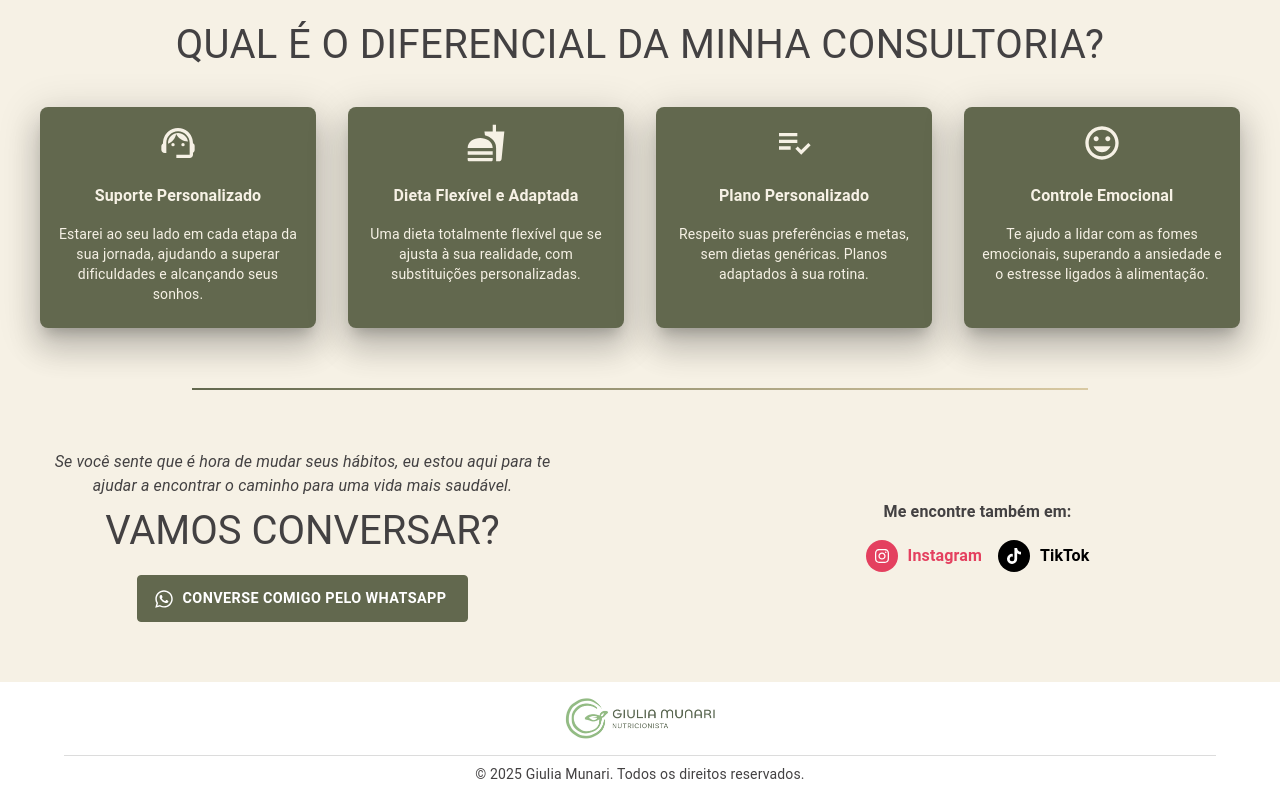
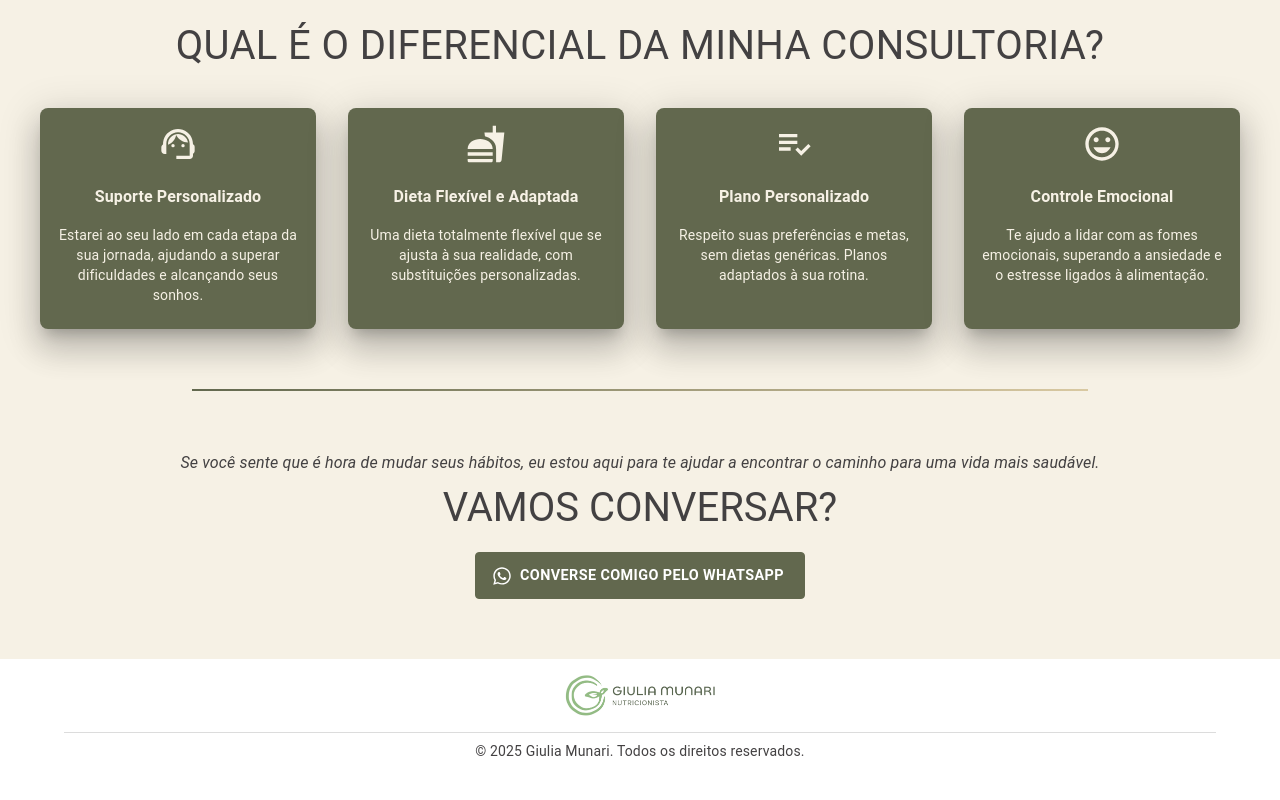
Before and after one commit to lcyuri/giu-munari-nutri, a React (Create React App) app: page / in a window 1280 px wide. Shown: the part 1902-2702 px from the top of the page. After the commit the page ends 2679 px from the top, so only its background shows below. Built offline with nearby package versions, Linux system fonts and the light colour scheme; a web font is replaced by a local one.

Commit message:
Adding suggestions

```diff
--- a/src/App.tsx
+++ b/src/App.tsx
@@ -92,7 +92,7 @@ const App: React.FC = () => {
         >
           <IconButton
             component='a'
-            href={`https://wa.me/+5551981860155?text=${encodeURIComponent('Olá Giu, gostaria de agendar uma consulta!')}`}
+            href={`https://wa.me/+5551996060155?text=${encodeURIComponent('Olá Giu, gostaria de agendar uma consulta!')}`}
             target='_blank'
             sx={{
               backgroundColor: '#62684e',
--- a/src/components/Contact.tsx
+++ b/src/components/Contact.tsx
@@ -90,7 +90,7 @@ const About: React.FC = () => {
         >
           <Button
             component='a'
-            href={`https://wa.me/+5551981860155?text=${encodeURIComponent('Olá Giu, gostaria de agendar uma consulta!')}`}
+            href={`https://wa.me/+5551996060155?text=${encodeURIComponent('Olá Giu, gostaria de agendar uma consulta!')}`}
             target='_blank'
             variant='outlined'
             startIcon={<FaWhatsapp />}
@@ -116,116 +116,6 @@ const About: React.FC = () => {
           </Button>
         </Box>
       </Box>
-      <Box
-        sx={{
-          flex: 1,
-          display: 'flex',
-          alignItems: 'center',
-          flexDirection: 'column'
-        }}
-      >
-        <Typography
-          variant='body1'
-          sx={{
-            fontWeight: 'bold',
-            marginBottom: 2
-          }}
-        >
-          Me encontre também em:
-        </Typography>
-        <Box
-          sx={{
-            display: 'flex',
-            alignItems: 'center',
-            justifyContent: 'center',
-            flexDirection: { sm: 'row' },
-            gap: 2
-          }}
-        >
-          <Box
-            component='a'
-            href='https://instagram.com/giumunarinutri/'
-            target='_blank'
-            rel='noopener noreferrer'
-            sx={{
-              display: 'flex',
-              alignItems: 'center',
-              textDecoration: 'none'
-            }}
-          >
-            <IconButton
-              sx={{
-                backgroundColor: '#E4405F',
-                color: 'white',
-                marginRight: '10px',
-                '&:hover': { backgroundColor: '#C13584' },
-                fontSize: {
-                  xs: '0.875rem',
-                  sm: '0.9rem',
-                  md: '1rem'
-                }
-              }}
-            >
-              <FaInstagram />
-            </IconButton>
-            <Typography
-              variant='subtitle1'
-              sx={{
-                fontWeight: 'bold',
-                color: '#E4405F',
-                fontSize: {
-                  xs: '0.875rem',
-                  sm: '0.9rem',
-                  md: '1rem'
-                }
-              }}
-            >
-              Instagram
-            </Typography>
-          </Box>
-          <Box
-            component='a'
-            href='https://www.tiktok.com/@@giumunarii'
-            target='_blank'
-            rel='noopener noreferrer'
-            sx={{
-              display: 'flex',
-              alignItems: 'center',
-              textDecoration: 'none'
-            }}
-          >
-            <IconButton
-              sx={{
-                backgroundColor: '#000000',
-                color: 'white',
-                marginRight: '10px',
-                '&:hover': { backgroundColor: '#333333' },
-                fontSize: {
-                  xs: '0.875rem',
-                  sm: '0.9rem',
-                  md: '1rem'
-                }
-              }}
-            >
-              <FaTiktok />
-            </IconButton>
-            <Typography
-              variant='subtitle1'
-              sx={{
-                fontWeight: 'bold',
-                color: '#000000',
-                fontSize: {
-                  xs: '0.875rem',
-                  sm: '0.9rem',
-                  md: '1rem'
-                }
-              }}
-            >
-              TikTok
-            </Typography>
-          </Box>
-        </Box>
-      </Box>
     </Container>
   );
 };
--- a/src/components/Feedback.tsx
+++ b/src/components/Feedback.tsx
@@ -40,28 +40,14 @@ const Feedback: React.FC = () => {
     pauseOnHover: true,
     responsive: [
       {
-        breakpoint: 1024,
+        breakpoint: 480,
         settings: {
           slidesToShow: 3,
-          slidesToScroll: 3,
-          infinite: true,
-          dots: true
-        }
-      },
-      {
-        breakpoint: 600,
-        settings: {
-          slidesToShow: 2,
-          slidesToScroll: 2,
-          initialSlide: 2
-        }
-      },
-      {
-        breakpoint: 480,
-        settings: {
-          slidesToShow: 1,
           slidesToScroll: 1,
-          initialSlide: 0
+          initialSlide: 0,
+          vertical: true,
+          verticalSwiping: false,
+          arrows: false
         }
       }
     ]
@@ -113,11 +99,11 @@ const Feedback: React.FC = () => {
                 <Card
                   sx={{
                     backgroundColor: '#fff',
-                    height: '200px',
+                    height: '201px',
                     width: '100%',
                     maxWidth: '290px',
                     boxShadow: 0,
-                    borderRadius: '8px',
+                    borderRadius: '8px'
                   }}
                 >
                   <img
--- a/src/components/Home.tsx
+++ b/src/components/Home.tsx
@@ -27,10 +27,7 @@ const Home: React.FC = () => {
         backgroundImage: `url(${homeImage})`,
         backgroundSize: 'cover',
         backgroundPosition: 'center',
-        backgroundAttachment: {
-          xs: 'scroll',
-          sm: 'fixed'
-        },
+        backgroundAttachment: 'scroll',
         display: 'flex',
         justifyContent: 'center',
         alignItems: 'center',
@@ -43,18 +40,21 @@ const Home: React.FC = () => {
       <Box
         sx={{
           position: 'absolute',
-          bottom: '20px',
           display: 'flex',
           justifyContent: 'center',
           flexDirection: 'column',
           alignItems: 'center',
           opacity: opacity,
           transition: 'opacity 0.2s ease',
+          bottom: {
+            xs: '20vh',  // Tamanho relativo à altura da viewport
+            sm: '5vh'
+          }
         }}
       >
         <Button
           component='a'
-          href={`https://wa.me/+5551981860155?text=${encodeURIComponent('Olá Giu, gostaria de agendar uma consulta!')}`}
+          href={`https://wa.me/+5551996060155?text=${encodeURIComponent('Olá Giu, gostaria de agendar uma consulta!')}`}
           target='_blank'
           variant='outlined'
           startIcon={<WhatsApp />}
@@ -63,6 +63,7 @@ const Home: React.FC = () => {
             color: '#fff',
             borderColor: '#62684e',
             backgroundColor: '#62684e',
+            marginBottom: { xs: '400px', sm: '0' },
             fontSize: {
               xs: '0.9rem',
               sm: '1.1rem'
```
